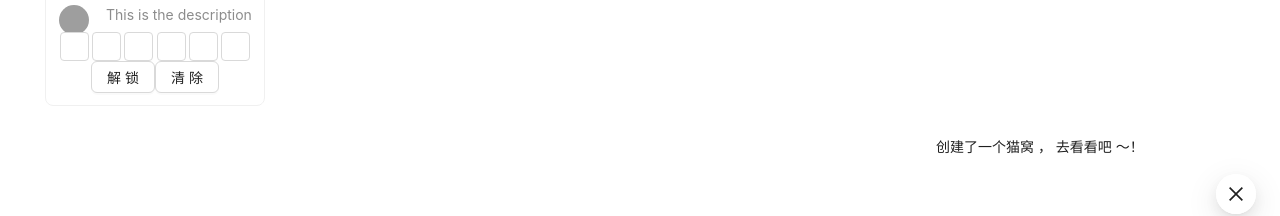
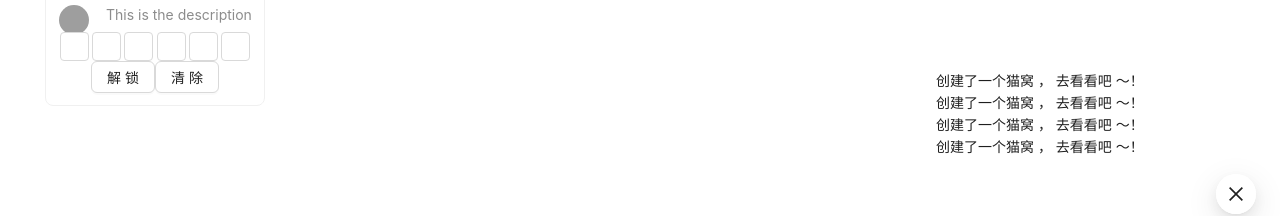
Before and after one commit to Yiwyn/cat-nest-front, a React (Vite) app: page / in a window 1280 px wide. Shown: the part 538-754 px from the top of the page. Built offline with nearby package versions, Linux system fonts and the light colour scheme; grey boxes are pictures that could not be loaded.

Commit message:
+ 模块化样式 + 路由配置完善

```diff
--- a/src/components/Index.tsx
+++ b/src/components/Index.tsx
@@ -32,7 +32,7 @@ const Index: React.FC = () => {
             <div style={{margin: "2rem"}}>
                 <Routes>
                     {routers.map(u => (
-                        <Route path={u.path} element={<u.element/>}/>
+                        <Route path={u.path} element={<u.element/>} key={u.name}/>
                     ))}
                 </Routes>
             </div>
--- /dev/null
+++ b/src/components/pages/NestPage.module.css
@@ -0,0 +1,12 @@
+.globalBox {
+    position: absolute;
+    bottom: 0;
+    right: 0;
+}
+
+.globalInfo {
+    position: relative;
+    width: 300px;
+    top: 0;
+    left: 0;
+}
--- a/src/components/pages/NestPage.tsx
+++ b/src/components/pages/NestPage.tsx
@@ -3,6 +3,7 @@ import NestCmpt from "../units/NestCmpt.tsx";
 import {CardInfo} from "../../domain";
 import {FloatButton, List, Segmented, Space} from "antd";
 import {FireOutlined} from '@ant-design/icons';
+import style from "./NestPage.module.css"
 
 const NestPage: React.FC = () => {
 
@@ -56,10 +57,22 @@ const NestPage: React.FC = () => {
                 style={{right: 24}}
                 icon={<FireOutlined/>}
             >
-                {/*<FloatButton description={"创建了一个猫窝 去看看吧"}/>*/}
-                {/*<FloatButton icon={<CommentOutlined/>}/>*/}
-                <div style={{position: "absolute", width: "300px", bottom: "0", right: "0"}}>创建了一个猫窝 ， 去看看吧
-                    ～！
+                <div className={style.globalBox}>
+                    {/*<FloatButton description={"创建了一个猫窝 去看看吧"}/>*/}
+                    {/*<FloatButton icon={<CommentOutlined/>}/>*/}
+                    <div className={style.globalInfo}>创建了一个猫窝 ， 去看看吧
+                        ～！
+                    </div>
+
+                    <div className={style.globalInfo}>创建了一个猫窝 ， 去看看吧
+                        ～！
+                    </div>
+                    <div className={style.globalInfo}>创建了一个猫窝 ， 去看看吧
+                        ～！
+                    </div>
+                    <div className={style.globalInfo}>创建了一个猫窝 ， 去看看吧
+                        ～！
+                    </div>
                 </div>
             </FloatButton.Group>
         </>
--- a/src/domain/index.ts
+++ b/src/domain/index.ts
@@ -16,11 +16,13 @@ class CardInfo {
 }
 
 
-class Route {
+class CatNestRoute {
+    name: string
     path: string
     element: React.FC
 
-    constructor(path: string, element: React.FC) {
+    constructor(name: string, path: string, element: React.FC) {
+        this.name = name;
         this.path = path;
         this.element = element;
     }
@@ -33,6 +35,6 @@ interface INestInfo {
 
 
 export {
-    CardInfo, Route
+    CardInfo, CatNestRoute
 }
 export type {INestInfo}
--- a/src/router/index.ts
+++ b/src/router/index.ts
@@ -1,12 +1,12 @@
-import {Route} from "../domain";
+import {CatNestRoute} from "../domain";
 import MyInfoPage from "../components/pages/MyInfoPage.tsx";
 import NestPage from "../components/pages/NestPage.tsx";
 
 
-const routers: Route[] = [
-    new Route("/", NestPage),
-    new Route("/nest", NestPage),
-    new Route("/my", MyInfoPage)
+const routers: CatNestRoute[] = [
+    new CatNestRoute("default", "/", NestPage),
+    new CatNestRoute("nest", "/nest", NestPage),
+    new CatNestRoute("my", "/my", MyInfoPage)
 ]
 
 
```
